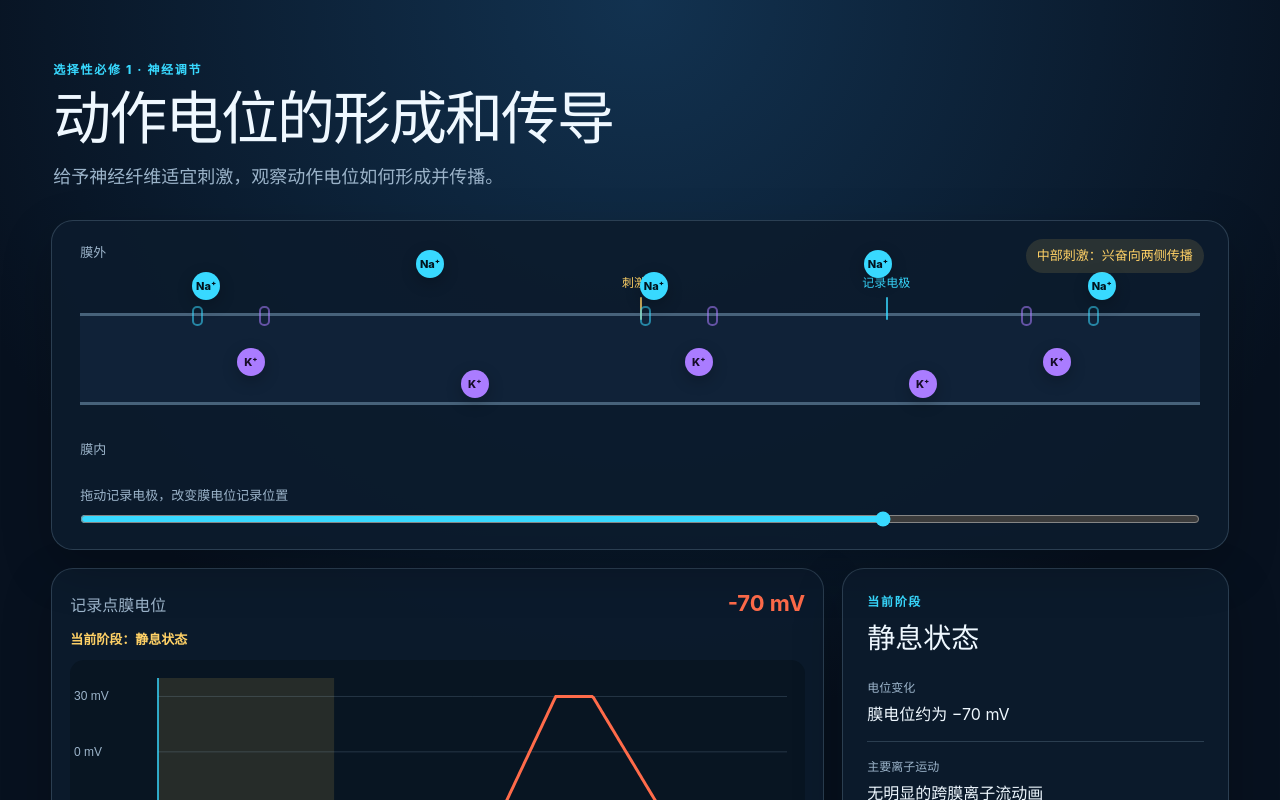
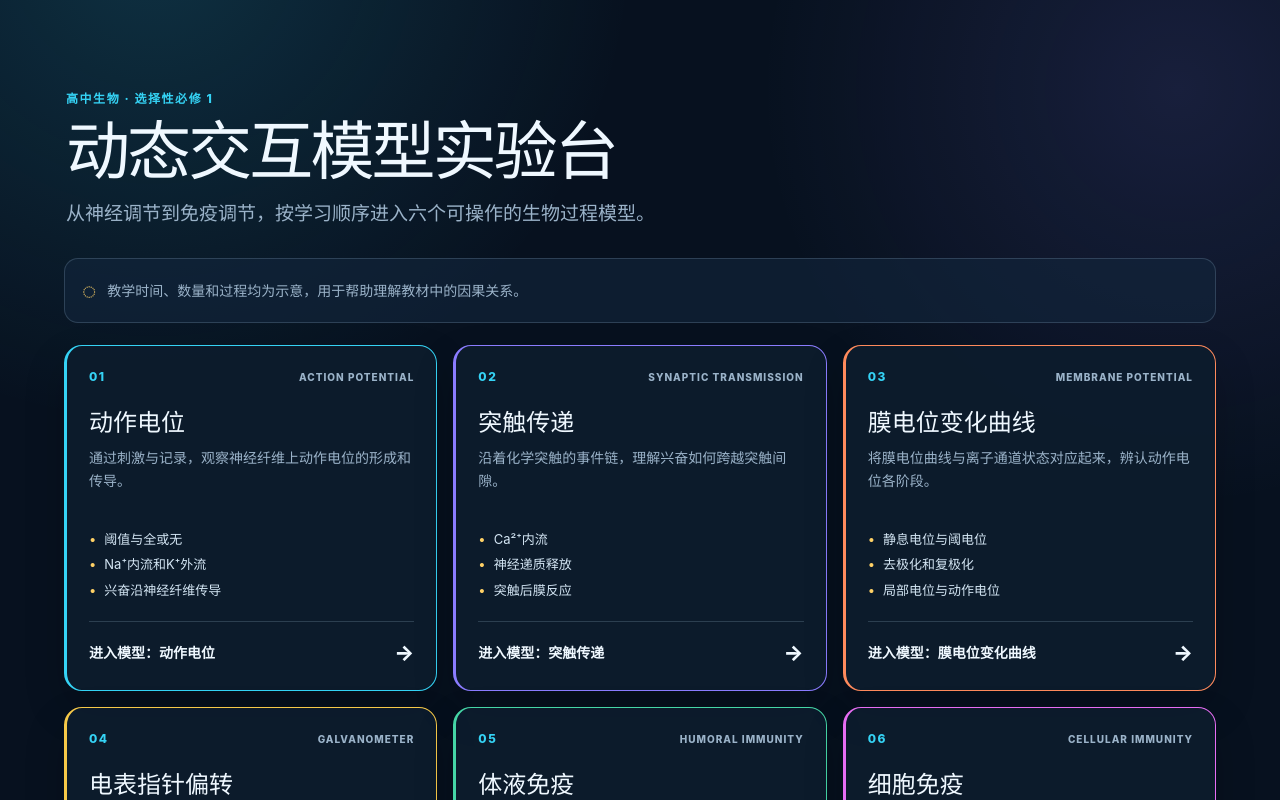
Before and after one commit to Meiosis7/biology-interactive-models, a Next.js app: page / in a window 1280 px wide. Shown: the top 800 px of the page. Built offline with nearby package versions, Linux system fonts and the light colour scheme.

Commit message:
feat: add biology model hub

```diff
--- a/app/globals.css
+++ b/app/globals.css
@@ -12,6 +12,7 @@ body {
   margin: 0;
   min-width: 320px;
   font-family: Inter, "PingFang SC", "Microsoft YaHei", sans-serif;
+  color: #eff8ff;
   background: #07111f;
 }
 
--- a/app/page.tsx
+++ b/app/page.tsx
@@ -1,6 +1,6 @@
-import { ActionPotentialLab } from "../components/action-potential/ActionPotentialLab";
-import "../components/action-potential/action-potential.css";
+import { ModelHub } from "../components/model-shell/ModelHub";
+import "../components/model-shell/model-shell.css";
 
 export default function Page() {
-  return <ActionPotentialLab />;
+  return <ModelHub />;
 }
--- /dev/null
+++ b/components/model-shell/ModelHub.tsx
@@ -0,0 +1,46 @@
+import { MODEL_CATALOG } from "../../models/catalog";
+
+export function ModelHub() {
+  return (
+    <main className="model-hub" aria-labelledby="model-hub-title">
+      <header className="model-hub__header">
+        <p className="model-hub__eyebrow">高中生物 · 选择性必修 1</p>
+        <h1 id="model-hub-title">动态交互模型实验台</h1>
+        <p className="model-hub__intro">
+          从神经调节到免疫调节，按学习顺序进入六个可操作的生物过程模型。
+        </p>
+      </header>
+
+      <aside className="model-hub__note" aria-label="教学示意说明">
+        <span aria-hidden="true">◌</span>
+        <p>教学时间、数量和过程均为示意，用于帮助理解教材中的因果关系。</p>
+      </aside>
+
+      <ol className="model-hub__grid" aria-label="模型学习路径">
+        {MODEL_CATALOG.map((model) => (
+          <li
+            className="model-card"
+            key={model.slug}
+            style={{ borderColor: model.themeColor }}
+          >
+            <div className="model-card__topline">
+              <span className="model-card__number">{String(model.order).padStart(2, "0")}</span>
+              <span className="model-card__label">{model.shortLabel}</span>
+            </div>
+            <h2>{model.title}</h2>
+            <p className="model-card__description">{model.description}</p>
+            <ul className="model-card__points">
+              {model.keyPoints.map((point) => (
+                <li key={point}>{point}</li>
+              ))}
+            </ul>
+            <a className="model-card__link" href={model.href}>
+              进入模型：{model.title}
+              <span aria-hidden="true">→</span>
+            </a>
+          </li>
+        ))}
+      </ol>
+    </main>
+  );
+}
--- /dev/null
+++ b/components/model-shell/model-shell.css
@@ -0,0 +1,207 @@
+.model-hub {
+  --hub-bg: #07111f;
+  --hub-panel: rgba(13, 28, 45, 0.9);
+  --hub-border: rgba(169, 204, 230, 0.2);
+  --hub-text: #eff8ff;
+  --hub-muted: #9bb3c9;
+  min-height: 100vh;
+  padding: clamp(24px, 5vw, 72px);
+  color: var(--hub-text);
+  background:
+    radial-gradient(circle at 12% -5%, rgba(53, 211, 245, 0.16), transparent 30rem),
+    radial-gradient(circle at 92% 8%, rgba(139, 124, 255, 0.13), transparent 26rem),
+    var(--hub-bg);
+}
+
+.model-hub__header,
+.model-hub__note,
+.model-hub__grid {
+  width: min(1180px, 100%);
+  margin-inline: auto;
+}
+
+.model-hub__header {
+  padding: clamp(12px, 2vw, 26px) 2px 28px;
+}
+
+.model-hub__eyebrow,
+.model-card__label,
+.model-card__number {
+  margin: 0;
+  color: #35d3f5;
+  font-size: 12px;
+  font-weight: 800;
+  letter-spacing: 0.13em;
+}
+
+.model-hub h1 {
+  max-width: 760px;
+  margin: 9px 0 13px;
+  font-size: clamp(38px, 6vw, 64px);
+  line-height: 1.05;
+  letter-spacing: -0.045em;
+}
+
+.model-hub__intro {
+  max-width: 650px;
+  margin: 0;
+  color: var(--hub-muted);
+  font-size: clamp(16px, 2vw, 19px);
+  line-height: 1.75;
+}
+
+.model-hub__note {
+  display: flex;
+  align-items: center;
+  gap: 11px;
+  margin-bottom: 22px;
+  padding: 13px 17px;
+  border: 1px solid var(--hub-border);
+  border-radius: 14px;
+  color: var(--hub-muted);
+  background: rgba(18, 38, 61, 0.62);
+  font-size: 14px;
+  line-height: 1.55;
+}
+
+.model-hub__note span {
+  color: #ffd166;
+  font-size: 24px;
+}
+
+.model-hub__note p {
+  margin: 0;
+}
+
+.model-hub__grid {
+  display: grid;
+  grid-template-columns: repeat(3, minmax(0, 1fr));
+  gap: 16px;
+  margin-block: 0;
+  padding: 0;
+  list-style: none;
+}
+
+.model-card {
+  display: flex;
+  min-height: 290px;
+  flex-direction: column;
+  padding: 22px;
+  border: 1px solid;
+  border-left-width: 3px;
+  border-radius: 18px;
+  background: var(--hub-panel);
+  box-shadow: 0 18px 40px rgba(0, 0, 0, 0.18);
+  transition: transform 180ms ease, background 180ms ease, box-shadow 180ms ease;
+}
+
+.model-card:hover,
+.model-card:focus-within {
+  transform: translateY(-5px);
+  background: rgba(18, 38, 61, 0.98);
+  box-shadow: 0 24px 48px rgba(0, 0, 0, 0.3);
+}
+
+.model-card__topline {
+  display: flex;
+  align-items: center;
+  justify-content: space-between;
+  gap: 16px;
+}
+
+.model-card__label {
+  color: var(--hub-muted);
+  font-size: 10px;
+  letter-spacing: 0.1em;
+}
+
+.model-card h2 {
+  margin: 22px 0 9px;
+  font-size: 24px;
+  line-height: 1.25;
+}
+
+.model-card__description {
+  min-height: 66px;
+  margin: 0;
+  color: var(--hub-muted);
+  font-size: 14px;
+  line-height: 1.6;
+}
+
+.model-card__points {
+  display: grid;
+  gap: 7px;
+  margin: 17px 0 22px;
+  padding: 0;
+  color: #d4e6f4;
+  font-size: 13px;
+  line-height: 1.4;
+  list-style: none;
+}
+
+.model-card__points li::before {
+  margin-right: 8px;
+  color: #ffd166;
+  content: "•";
+}
+
+.model-card__link {
+  display: inline-flex;
+  align-items: center;
+  justify-content: space-between;
+  gap: 12px;
+  margin-top: auto;
+  padding-top: 15px;
+  border-top: 1px solid var(--hub-border);
+  color: var(--hub-text);
+  font-size: 14px;
+  font-weight: 800;
+  text-decoration: none;
+}
+
+.model-card__link span {
+  font-size: 21px;
+  transition: transform 180ms ease;
+}
+
+.model-card__link:hover span,
+.model-card__link:focus-visible span {
+  transform: translateX(4px);
+}
+
+.model-card__link:focus-visible {
+  outline: 3px solid #ffd166;
+  outline-offset: 5px;
+}
+
+@media (max-width: 900px) {
+  .model-hub__grid {
+    grid-template-columns: repeat(2, minmax(0, 1fr));
+  }
+}
+
+@media (max-width: 620px) {
+  .model-hub {
+    padding: 20px;
+  }
+
+  .model-hub__grid {
+    grid-template-columns: 1fr;
+  }
+
+  .model-card {
+    min-height: 0;
+  }
+
+  .model-card__description {
+    min-height: 0;
+  }
+}
+
+@media (prefers-reduced-motion: reduce) {
+  .model-card,
+  .model-card__link span {
+    transition: none;
+  }
+}
```
Also changed, not shown: 1 other file (tests, documents, lock files or other folders).
